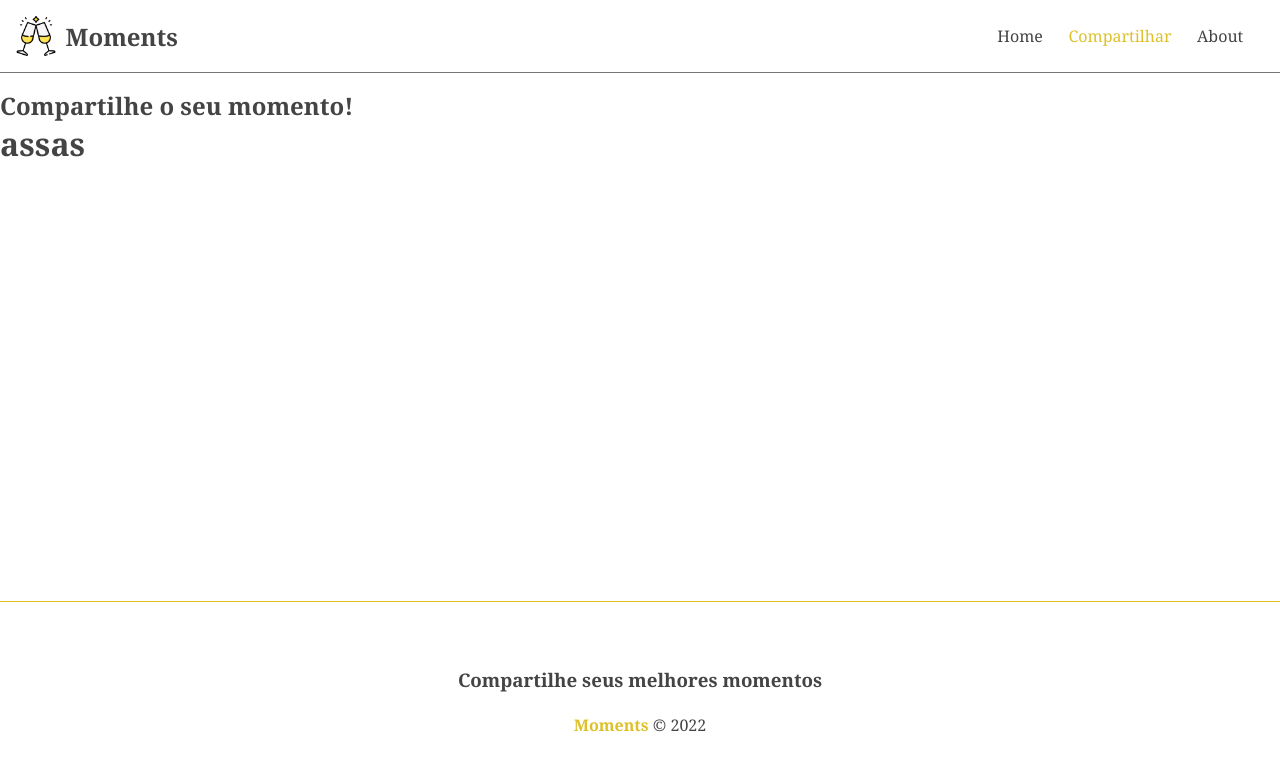
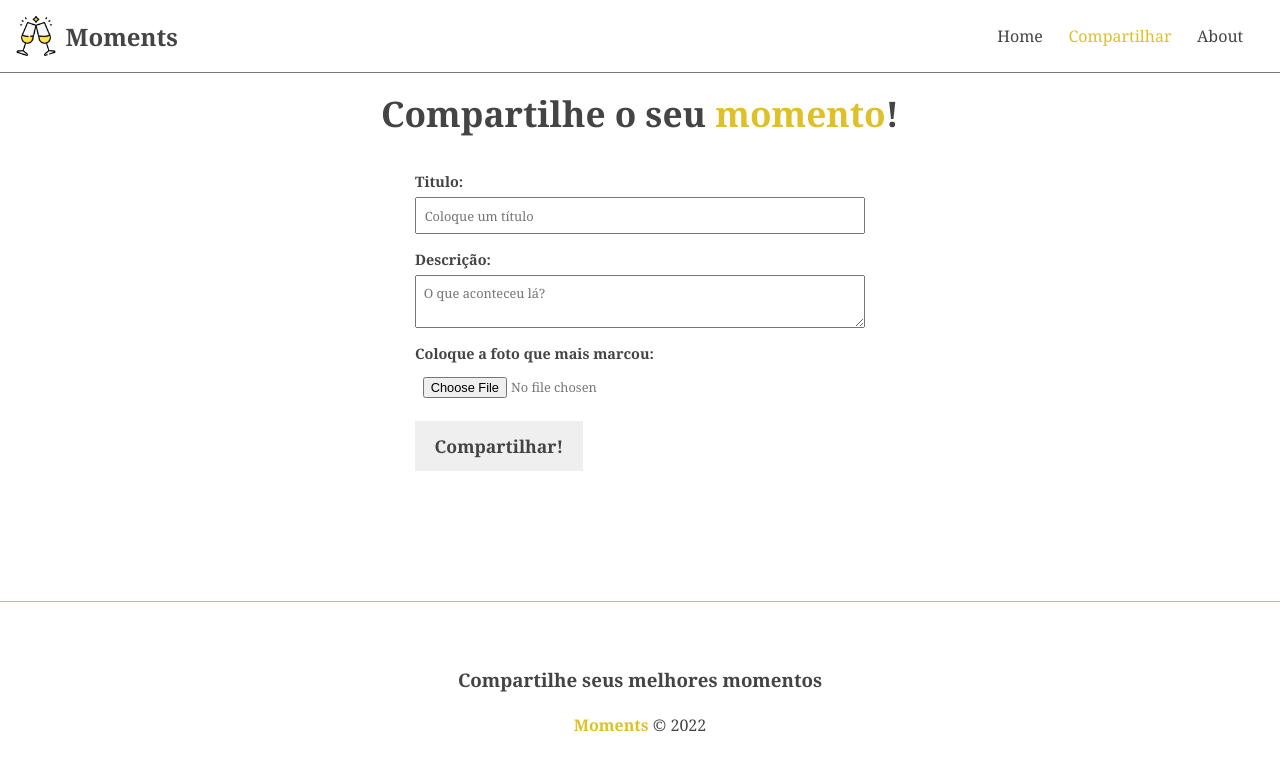
Before and after one commit to viniciusbls9/moments-angular, an Angular app: page /moments/new in a window 1280 px wide. Shown: the top 770 px of the page. Built offline with nearby package versions, Linux system fonts and the light colour scheme.

Commit message:
✨ feat: create form

```diff
--- a/src/app/components/moment-form/moment-form.component.html
+++ b/src/app/components/moment-form/moment-form.component.html
@@ -1 +1,17 @@
-<h1>assas</h1>
+<form>
+  <div class="form-group">
+    <label for="title">Titulo:</label>
+    <input type="text" placeholder="Coloque um título" required />
+  </div>
+
+  <div class="form-group">
+    <label for="description">Descrição:</label>
+    <textarea placeholder="O que aconteceu lá?" required></textarea>
+  </div>
+
+  <div class="form-group">
+    <label for="image">Coloque a foto que mais marcou:</label>
+    <input type="file" />
+  </div>
+  <input type="submit" value="{{ btnText }}" />
+</form>
--- a/src/app/components/pages/new-moment/new-moment.component.css
+++ b/src/app/components/pages/new-moment/new-moment.component.css
@@ -0,0 +1,9 @@
+h2 {
+  text-align: center;
+  margin-bottom: 1em;
+  font-size: 2.2em;
+}
+
+h2 span {
+  color: #dec129;
+}
--- a/src/app/components/pages/new-moment/new-moment.component.html
+++ b/src/app/components/pages/new-moment/new-moment.component.html
@@ -1,2 +1,2 @@
 <h2>Compartilhe o seu <span>momento</span>!</h2>
-<app-moment-form></app-moment-form>
+<app-moment-form [btnText]="btnText"></app-moment-form>
--- a/src/app/components/pages/new-moment/new-moment.component.ts
+++ b/src/app/components/pages/new-moment/new-moment.component.ts
@@ -3,13 +3,12 @@ import { Component, OnInit } from '@angular/core';
 @Component({
   selector: 'app-new-moment',
   templateUrl: './new-moment.component.html',
-  styleUrls: ['./new-moment.component.css']
+  styleUrls: ['./new-moment.component.css'],
 })
 export class NewMomentComponent implements OnInit {
+  btnText = 'Compartilhar!';
 
-  constructor() { }
+  constructor() {}
 
-  ngOnInit(): void {
-  }
-
+  ngOnInit(): void {}
 }
--- a/src/styles.css
+++ b/src/styles.css
@@ -15,3 +15,52 @@ a {
 a:hover {
   color: #dec129;
 }
+
+/* FORM STYLES */
+form {
+  width: 450px;
+  margin: 0 auto;
+}
+
+.form-group {
+  display: flex;
+  flex-direction: column;
+  margin-bottom: 1em;
+}
+
+.form-group label {
+  font-weight: bold;
+  font-size: 0.9em;
+  margin-bottom: 0.4em;
+}
+
+.form-group input,
+.form-group textarea {
+  padding: 0.6em;
+  color: #777;
+  font-size: 0.8em;
+}
+
+input[type="submit"] {
+  background-color: #efefef;
+  border: none;
+  padding: 0.6em 1em;
+  font-weight: bold;
+  cursor: pointer;
+  font-size: 1.1em;
+  border: 2px solid transparent;
+  transition: 0.4s;
+}
+
+input[type="submit"]:hover {
+  color: #dec129;
+  border-color: #dec129;
+  background-color: transparent;
+}
+
+.validation-error p {
+  color: #dc3545;
+  margin-top: 0.4em;
+  border-left: 3px solid #dc3545;
+  padding-left: 0.2em;
+}
```
Also changed, not shown: src/app/app.module.ts (+10 -2 lines), src/app/components/moment-form/moment-form.component.ts (+5 -6 lines).
